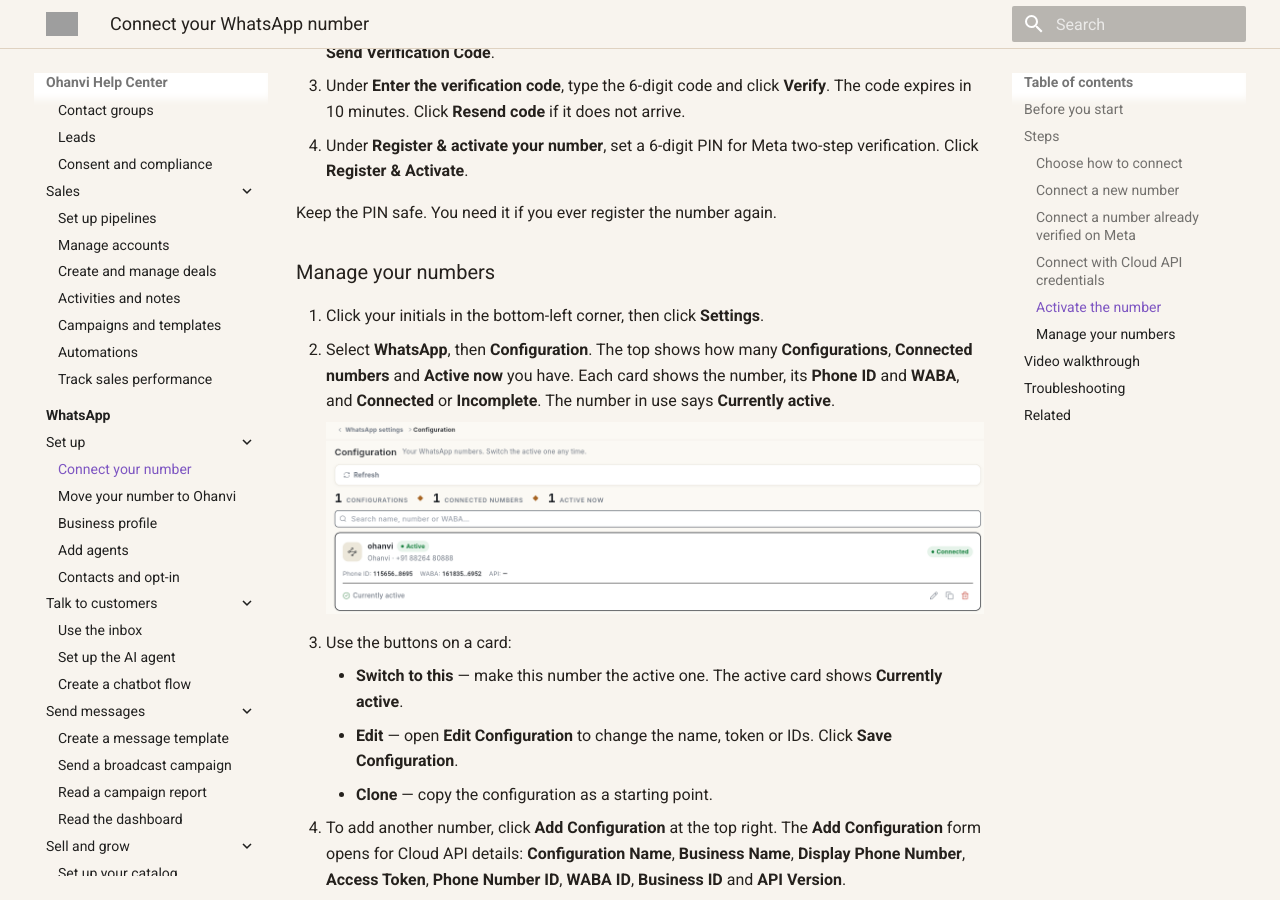
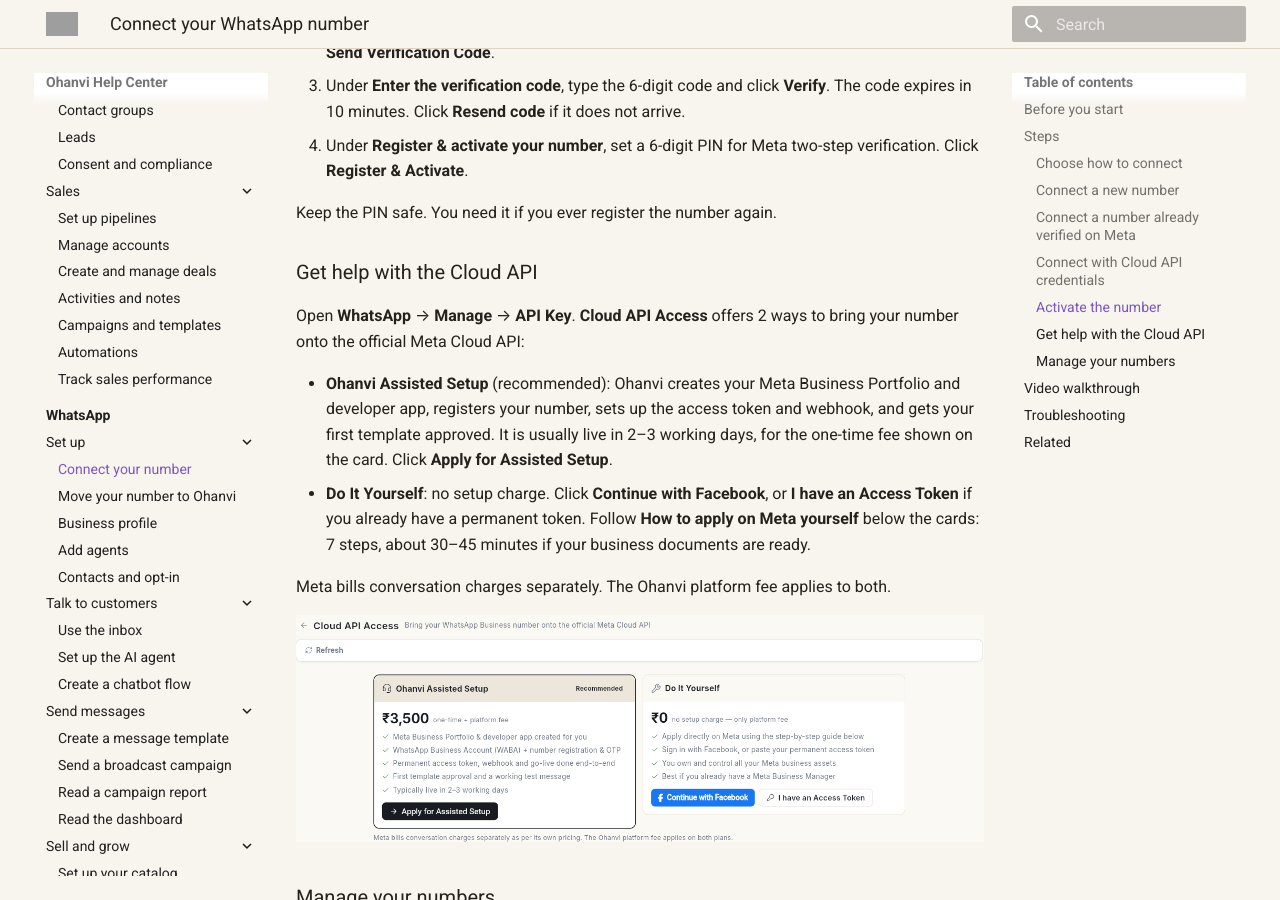
Before and after one commit to Ohanvi/ohanvi.github.io, an MkDocs documentation site: the page built from docs/whatsapp/connect-whatsapp-number.md, in a window 1280 px wide and 900 px high, scrolled down 2709 px. Built offline with MkDocs 1.6.1 and Material for MkDocs 9.7.7, drawn with Linux system fonts in a browser that asks for light colours; grey boxes are pictures that could not be loaded.

Commit message:
docs(whatsapp): Canned message window; API Key is Cloud API Access
- Inbox: the New Canned Message window (Type, Star this reply, variable
  chips), with a shot.
- Manage -> API Key opens Cloud API Access (Ohanvi Assisted Setup or Do
  It Yourself), not API keys; fixed the Business Profile table row and
  added a section with a shot to the Connect number page.

Co-Authored-By: Claude Opus 5.5 (1M context) <noreply@anthropic.com>

```diff
--- a/docs/whatsapp/connect-whatsapp-number.md
+++ b/docs/whatsapp/connect-whatsapp-number.md
@@ -79,6 +79,17 @@ If Meta has not activated the number yet, the Dashboard shows **Connect Account*
 
 Keep the PIN safe. You need it if you ever register the number again.
 
+### Get help with the Cloud API
+
+Open **WhatsApp** → **Manage** → **API Key**. **Cloud API Access** offers 2 ways to bring your number onto the official Meta Cloud API:
+
+- **Ohanvi Assisted Setup** (recommended): Ohanvi creates your Meta Business Portfolio and developer app, registers your number, sets up the access token and webhook, and gets your first template approved. It is usually live in 2–3 working days, for the one-time fee shown on the card. Click **Apply for Assisted Setup**.
+- **Do It Yourself**: no setup charge. Click **Continue with Facebook**, or **I have an Access Token** if you already have a permanent token. Follow **How to apply on Meta yourself** below the cards: 7 steps, about 30–45 minutes if your business documents are ready.
+
+Meta bills conversation charges separately. The Ohanvi platform fee applies to both.
+
+![Cloud API Access with Ohanvi Assisted Setup and Do It Yourself](../assets/screenshots/whatsapp-connect-3-cloud-api-access.png)
+
 ### Manage your numbers
 
 1. Click your initials in the bottom-left corner, then click **Settings**.
```
Also changed, not shown: docs/whatsapp/use-whatsapp-inbox.md (+3 -1 lines), docs/whatsapp/whatsapp-business-profile.md (+1 -1 lines), docs/assets/screenshots/whatsapp-connect-3-cloud-api-access.png (added), docs/assets/screenshots/whatsapp-inbox-6-canned-message.png (added).
